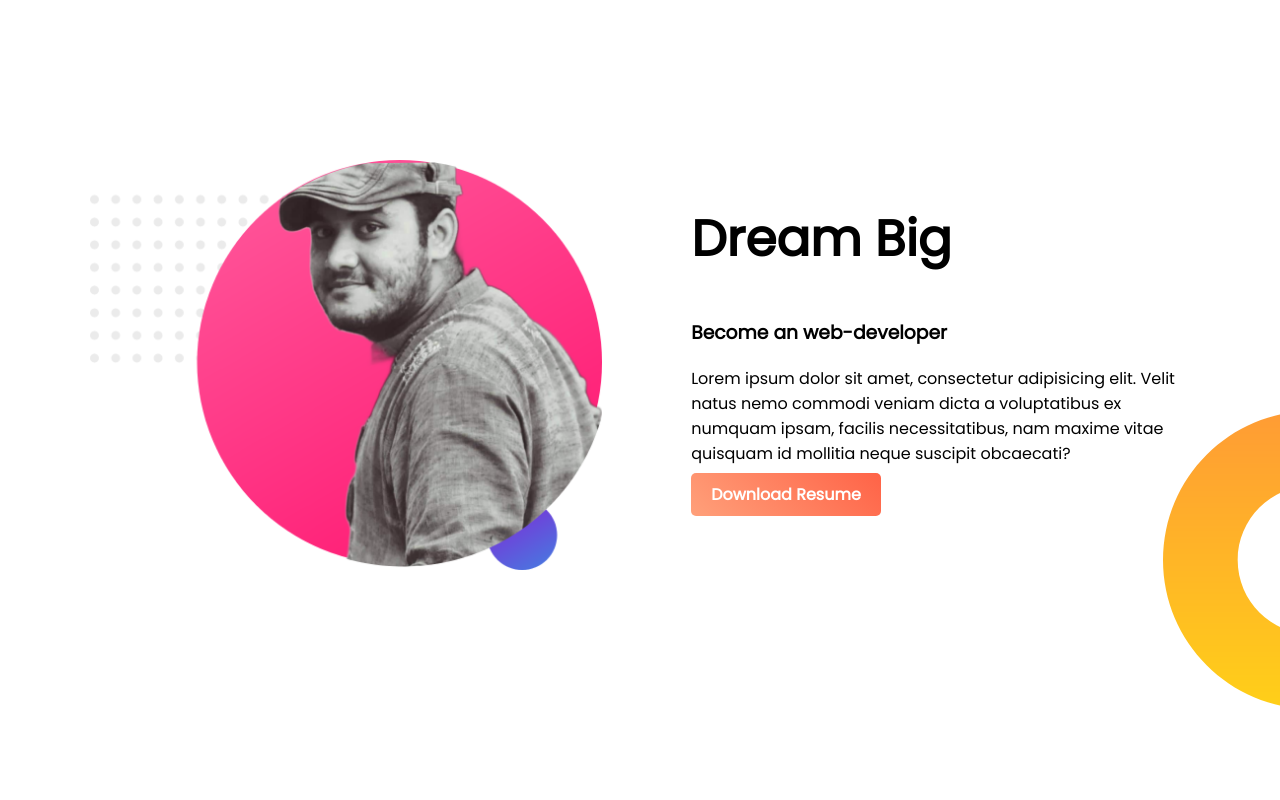
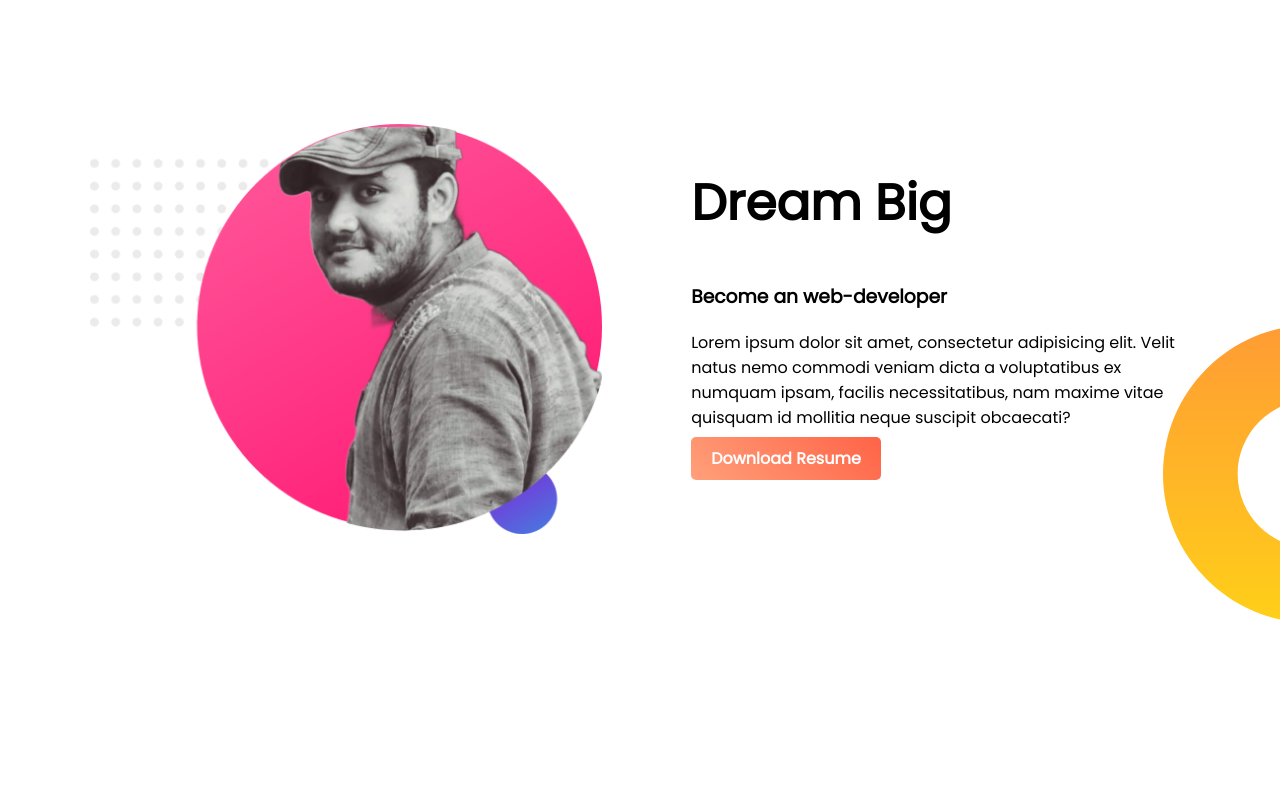
Before and after one commit to ShovonHunt/Personal_portfolio, a plain HTML site: page index.html in a window 1280 px wide. Shown: the part 640-1440 px from the top of the page. Drawn offline with Linux system fonts and the light colour scheme.

Commit message:
updated padding and margin

```diff
--- a/style.css
+++ b/style.css
@@ -7,7 +7,8 @@ body{
 }
 
 section{
- padding-bottom:300px;
+
+ padding-bottom:200px;
  height: 500px;
 
 }
@@ -60,6 +61,7 @@ padding-left: 2%;
     background-image: url(./images/dream-bg.png);
     background-repeat: no-repeat;
     background-position: right;
+    margin-top: 5%;
 
 }
 
@@ -75,6 +77,7 @@ padding-left: 2%;
 .experience-area{
 background-image: url(./images/exp-bg.png);
 background-repeat: no-repeat;
+margin-top: 20%;
 
 }
 #full-stack{
```
